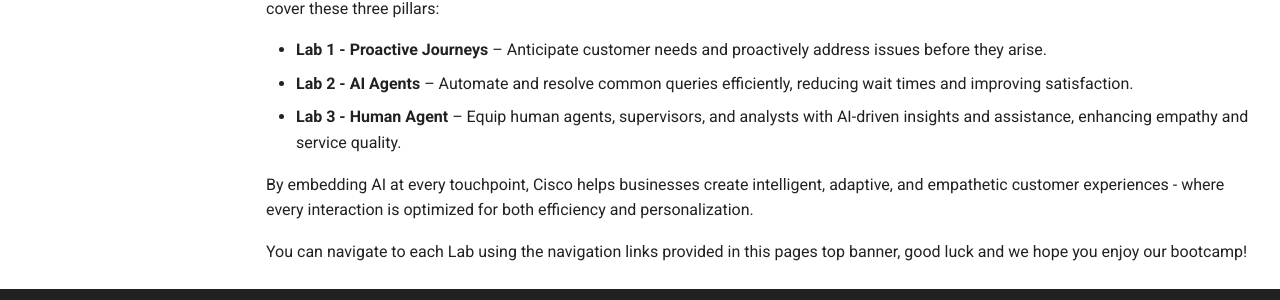
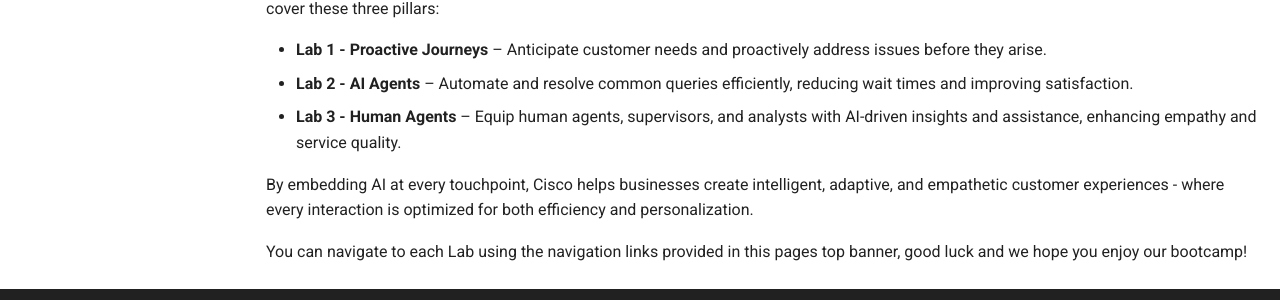
Before and after one commit to WebexCC-SA/LAB-2334, an MkDocs documentation site: the page built from docs/index.md, in a window 1280 px wide and 1397 px high. Shown: the part 972-1272 px from the top of the window. Built offline with MkDocs 1.6.1 and Material for MkDocs 9.7.7, drawn with Linux system fonts in a browser that asks for light colours.

Commit message:
Update index.md

```diff
--- a/docs/index.md
+++ b/docs/index.md
@@ -11,7 +11,7 @@
 
 *  **Lab 1 - Proactive Journeys** – Anticipate customer needs and proactively address issues before they arise.
 *  **Lab 2 - AI Agents** – Automate and resolve common queries efficiently, reducing wait times and improving satisfaction.
-*  **Lab 3 - Human Agent** – Equip human agents, supervisors, and analysts with AI-driven insights and assistance, enhancing empathy and service quality.
+*  **Lab 3 - Human Agents** – Equip human agents, supervisors, and analysts with AI-driven insights and assistance, enhancing empathy and service quality.
 
 By embedding AI at every touchpoint, Cisco helps businesses create intelligent, adaptive, and empathetic customer experiences - where every interaction is optimized for both efficiency and personalization.
 
```
